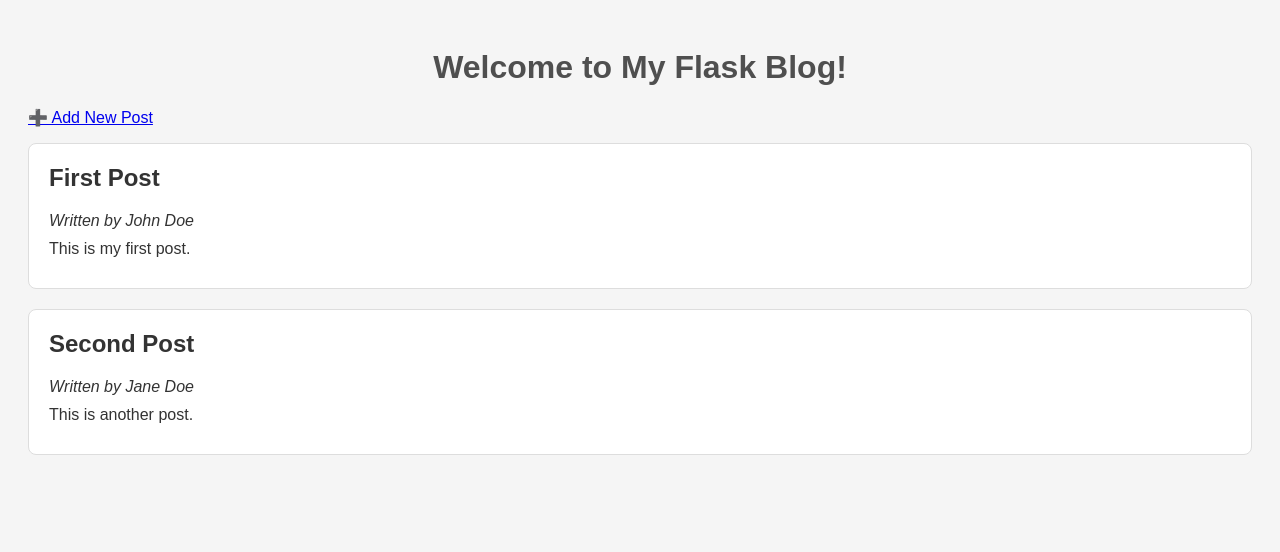
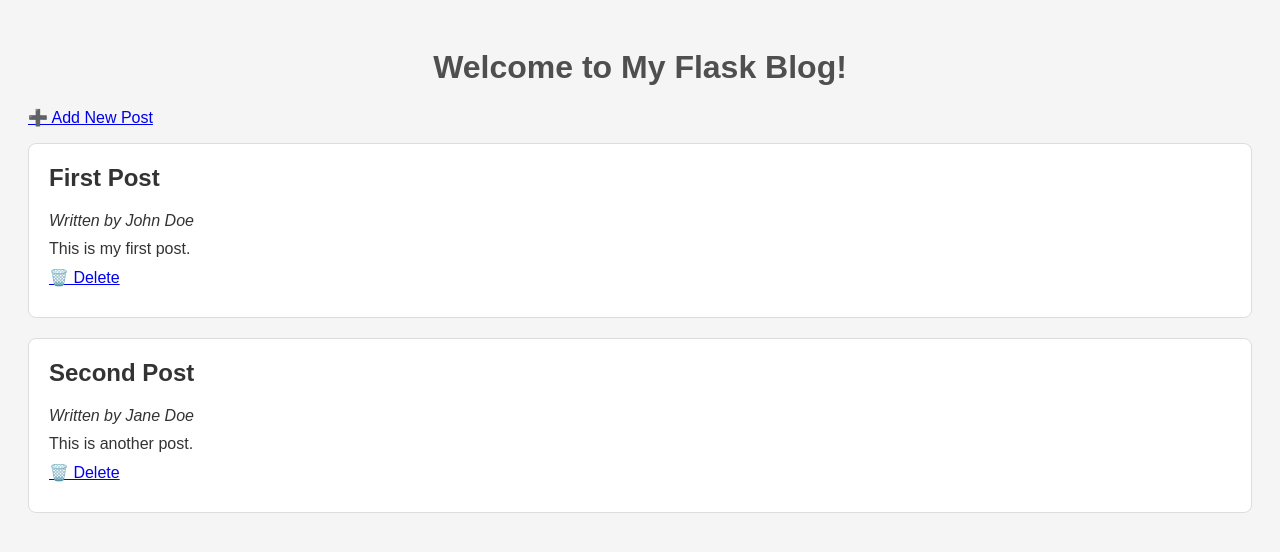
Before and after one commit to LarsPetschke/FLASK_Basics, a Flask app: page / in a window 1280 px wide. Shown: the top 552 px of the page. Run offline with Flask 3, Linux system fonts and the light colour scheme.

Commit message:
Add delete route and delete button to index template

```diff
--- a/app.py
+++ b/app.py
@@ -51,5 +51,17 @@ def add():
     return render_template("add.html")
 
 
+@app.route("/delete/<int:post_id>")
+def delete(post_id):
+    posts = load_posts()
+
+    # Filter out the post with the given ID
+    posts = [post for post in posts if post["id"] != post_id]
+
+    save_posts(posts)
+
+    return redirect(url_for("index"))
+
+
 if __name__ == "__main__":
     app.run(host="0.0.0.0", port=5000, debug=True)
--- a/templates/index.html
+++ b/templates/index.html
@@ -16,6 +16,12 @@
             <h2>{{ post.title }}</h2>
             <p><em>Written by {{ post.author }}</em></p>
             <p>{{ post.content }}</p>
+
+            <p>
+                <a href="{{ url_for('delete', post_id=post.id) }}" class="delete-button">
+                    🗑️ Delete
+                </a>
+            </p>
         </div>
     {% endfor %}
 </body>
```
Also changed, not shown: templates/add.html (renamed from add.html).
